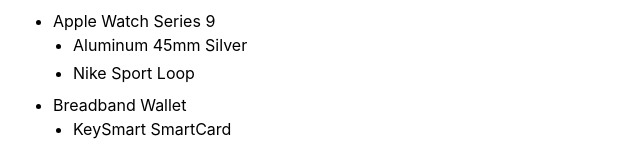
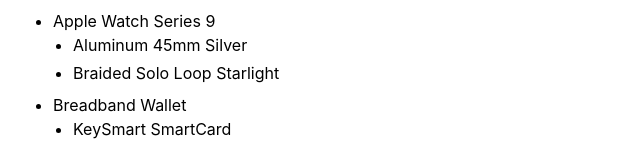
Before and after one commit to dickwyn/v4, a Next.js app: page /things in a window 1280 px wide. Shown: the part 422-571 px from the top of the page, without its empty margins (319-959 px from the left). Built offline with nearby package versions, Linux system fonts and the light colour scheme.

Commit message:
chore: update things

```diff
--- a/app/things/things.ts
+++ b/app/things/things.ts
@@ -25,7 +25,7 @@
       { name: 'Apple iPhone 16 Pro Max' },
       {
         name: 'Apple Watch Series 9',
-        attributeList: [{ name: 'Aluminum 45mm Silver' }, { name: 'Nike Sport Loop' }],
+        attributeList: [{ name: 'Aluminum 45mm Silver' }, { name: 'Braided Solo Loop Starlight' }],
       },
       {
         name: 'Zojirushi SM-VA60WA Vacuum Bottle 20oz',
```
